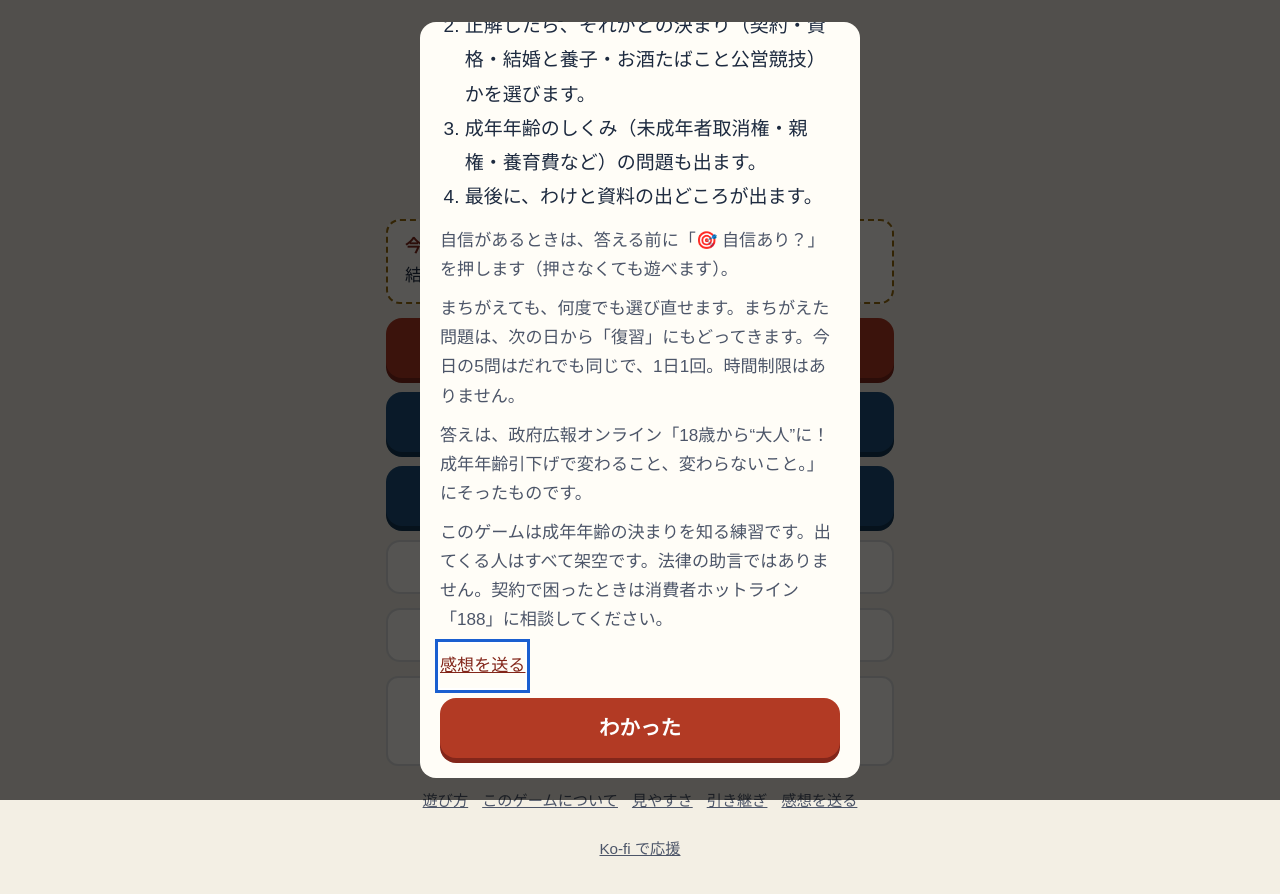
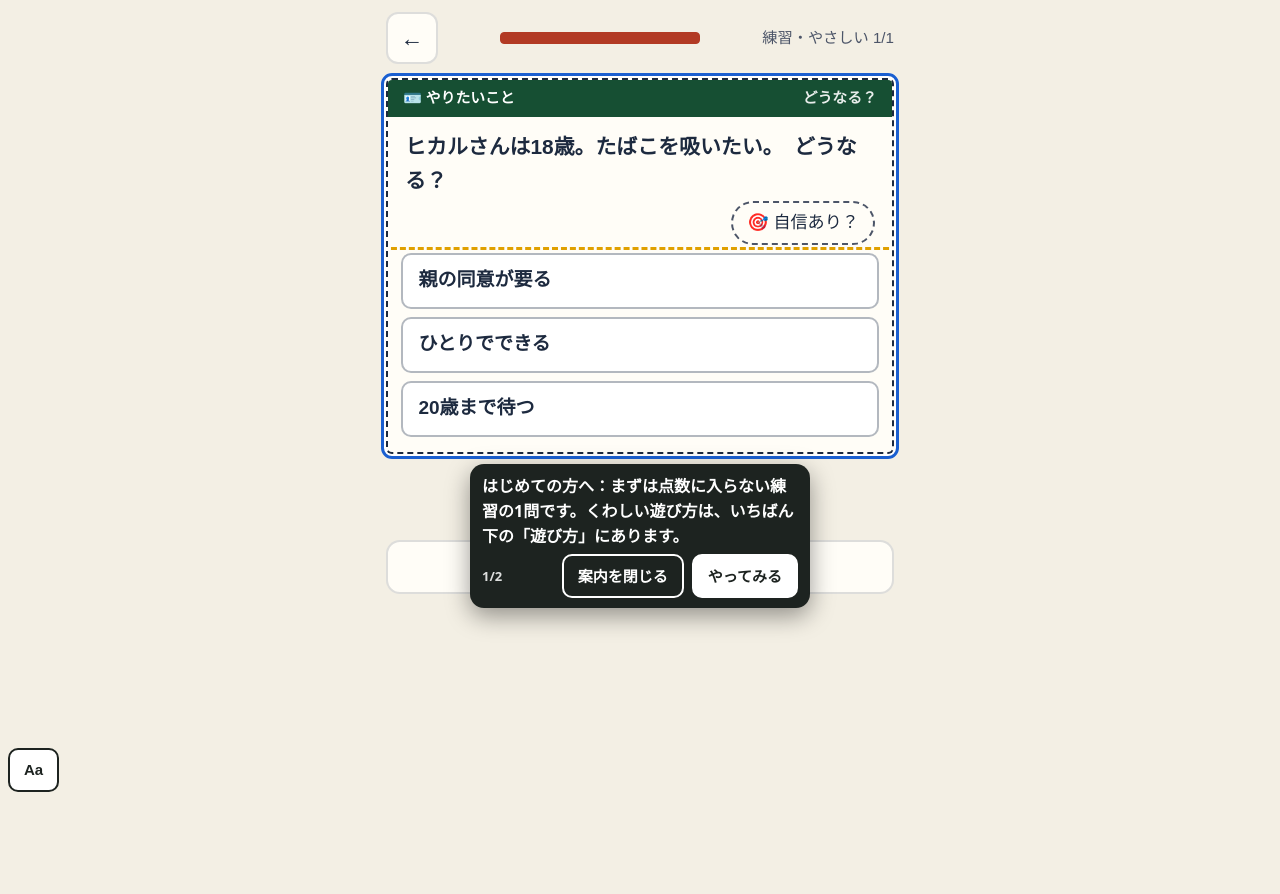
Before and after one commit to satou-aaaaa/seinen-nenrei, a plain HTML site: page index.html in a window 1280 px wide. After the commit the page ends 800 px from the top, so only its background shows below. Drawn offline with Linux system fonts and the light colour scheme; a web font is replaced by a local one.

Commit message:
ひな形の共通部品を写す（shared-workflows 67f7985） (#5)
Co-authored-by: template-sync <41898283+github-actions[bot]@users.noreply.github.com>

```diff
--- a/index.html
+++ b/index.html
@@ -346,7 +346,8 @@ html.a11y-say body{padding-bottom:calc(64px + env(safe-area-inset-bottom,0px))!i
 //      （incidents/2026-11-21-hand-copied-helpers-drift.md）。
 //      あわせて、はじめて遊ぶ人への案内（吹き出し Core.coach）を足した。長い「遊び方」の窓の代わりに、練習の1問を遊びながら
 //      その場で一言ずつ教える（NN/g「Mobile Instructional Overlays」・Andersen ほか CHI 2012「The Impact of Tutorials on Games of Varying Complexity」）。
-//   3: 2026-11-22 吹き出しを出しているあいだ 0.4 秒ごとに場所を測り直す（古い場所に残って押す所を隠すことがあった）。ボタンの字を「案内を閉じる」に
+//   3: 2026-11-22 吹き出しを出しているあいだ 0.4 秒ごとに場所を測り直す（古い場所に残って押す所を隠すことがあった）。ボタンの字を「案内を閉じる」に。
+//      段の wait（その所が出るまで待つ）を足した。全ゲームの「はじめての練習」を sync-template の migrateFirstPlay が足すため
 //   2: 2026-11-22 感想フォームのゲーム名を、渡さなければ題（<title>）から入れる。sync-template が全ゲームを game-core に切り替える（migrateCore）ため
 // 決まり: 外へ通信しない。ゲームの関数の名前（toast・buzz など）は上書きしない（Core.toast などで呼ぶ）。
 (function () {
@@ -432,6 +433,7 @@ html.a11y-say body{padding-bottom:calc(64px + env(safe-area-inset-bottom,0px))!i
   //   sel   …… 吹き出しを付ける所。まだ画面に無いあいだは待つ（ゲームが画面を作り直しても付け直す）
   //   until …… その所が画面に出たら次へ進む（答えた・正解した など）。無ければ sel を押したら次へ
   //   button …… 押すと次へ進むボタンの字（読むだけの吹き出し）
+  //   wait  …… その所が画面に出るまで、この吹き出しは出さずに待つ（答えたあとにだけ「次へ」を指す など）
   //   pos   …… "below"（既定）か "above"。その側に場所が無ければ、ページを少し動かして場所を空ける（読む所を隠さないため）
   // 吹き出しは押す所を隠さない（上か下の空いたほうに出す）。「案内を閉じる」と Esc でいつでもやめられる。
   const coach = (() => {
@@ -466,7 +468,7 @@ html.a11y-say body{padding-bottom:calc(64px + env(safe-area-inset-bottom,0px))!i
       while (steps && i < steps.length && steps[i].until && find(steps[i].until)) i++;
       if (!steps) return;
       if (i >= steps.length) return stop(true);
-      const st = steps[i], el = find(st.sel);
+      const st = steps[i], el = st.wait && !find(st.wait) ? null : find(st.sel);
       if (!el) { box.hidden = true; mark(null); return; }
       box.hidden = false; mark(el);
       const fresh = shown !== i;
@@ -939,7 +941,7 @@ function home() {
   $("go-cal").onclick = () => cal();
   $("go-ach").onclick = achView;
   bindFooter();
-  if (!s.tut) openHow();
+  if (!s.tut) firstPlay();
 }
 function practiceMenu() {
   app.innerHTML = `<header><button class="icon" id="back" aria-label="もどる">←</button><h1>練習<small>今日の記録には入りません（まなび帳には載ります）</small></h1></header>
@@ -950,6 +952,27 @@ function practiceMenu() {
   document.querySelectorAll(".lv button").forEach((b) => (b.onclick = () => startRun("p", +b.dataset.t)));
   bindFooter(); toTop();
 }
+// first-play:begin（shared-workflows の scripts/sync-template.mjs が足した。直すときはひな形を直す）
+// はじめての人：長い「遊び方」の窓を出さず、点数に入らない練習の1問を遊びながら、吹き出しで一言ずつ教える（game-core の Core.coach）。
+// 「見た」は始めたその場で残す（途中でやめても、次からはふつうに始まる。くわしい遊び方はいつでもいちばん下の「遊び方」から）
+const FIRST_STEPS = [
+  { sel: "#choices", button: "やってみる", text: "はじめての方へ：まずは点数に入らない練習の1問です。くわしい遊び方は、いちばん下の「遊び方」にあります。" },
+  { sel: "#next", wait: ".verdict", text: "できました。わけを読んだら、ここを押して進みます。" },
+];
+function firstPlay() {
+  save((s) => { s.tut = true; });
+  // 練習の入り口を開いて、いちばん上（いちばんやさしい）を押す。無ければ前の形（遊び方の窓）にもどす
+  practiceMenu();
+  const b = document.querySelector(".lv button");
+  if (!window.Core || !Core.coach || !b) { home(); return openHow(); }
+  b.click();
+  // 練習は1問だけにする（数を減らしてから描き直す）
+  save((s) => { const r = s.runs && s.runs.p; if (r && Array.isArray(r.list)) r.list = r.list.slice(0, 1); });
+  play();
+  // 案内を閉じた（Esc も）ら、1問の練習の途中経過を残さずにホームへ（ふだんの練習の「続きから」を出さない）
+  Core.coach.start(FIRST_STEPS, { home, onEnd: (done) => { if (done === false) { save((s) => { const r = s.runs && s.runs.p; if (r && !(r.res || []).length) delete s.runs.p; }); home(); } } });
+}
+// first-play:end
 function startRun(mode, opt) {
   const k = todayKey(); let ng = false;
   save((s) => {
```
Also changed, not shown: qa/run.mjs (+6 -5 lines).
